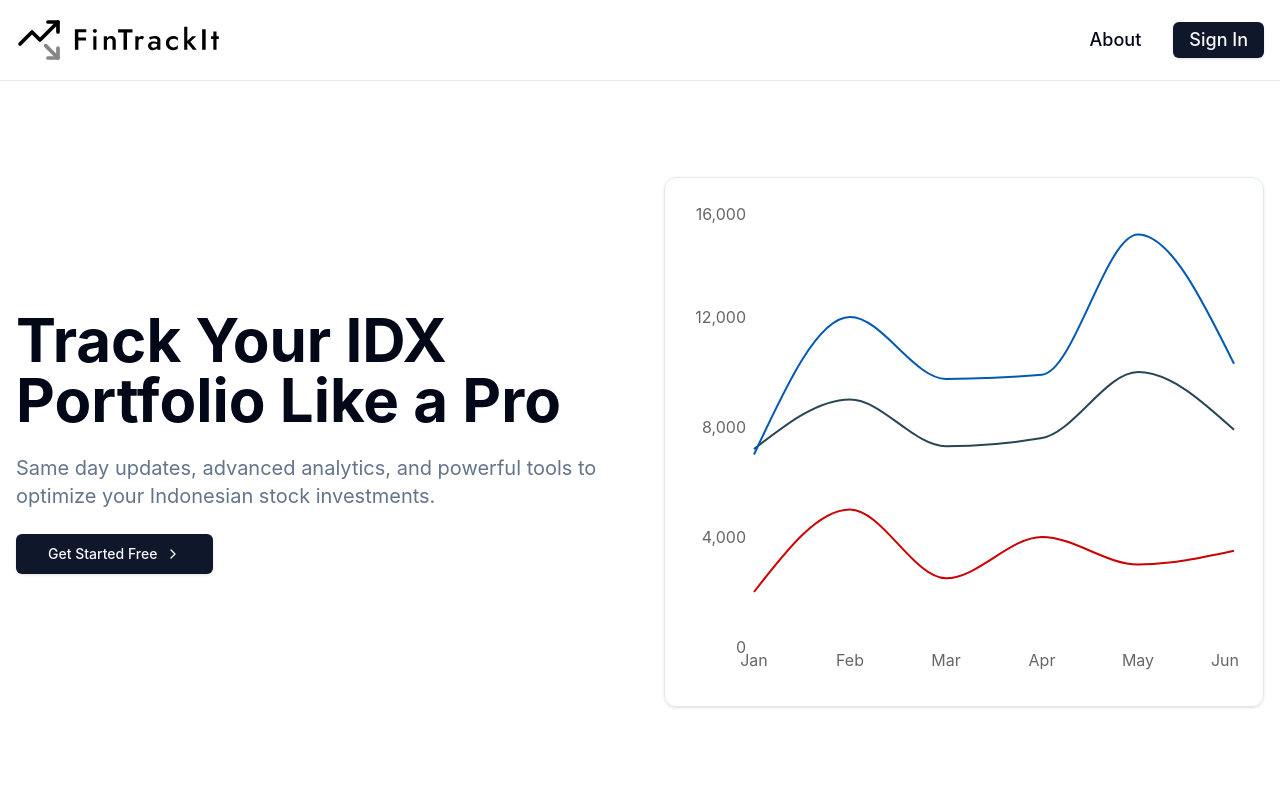
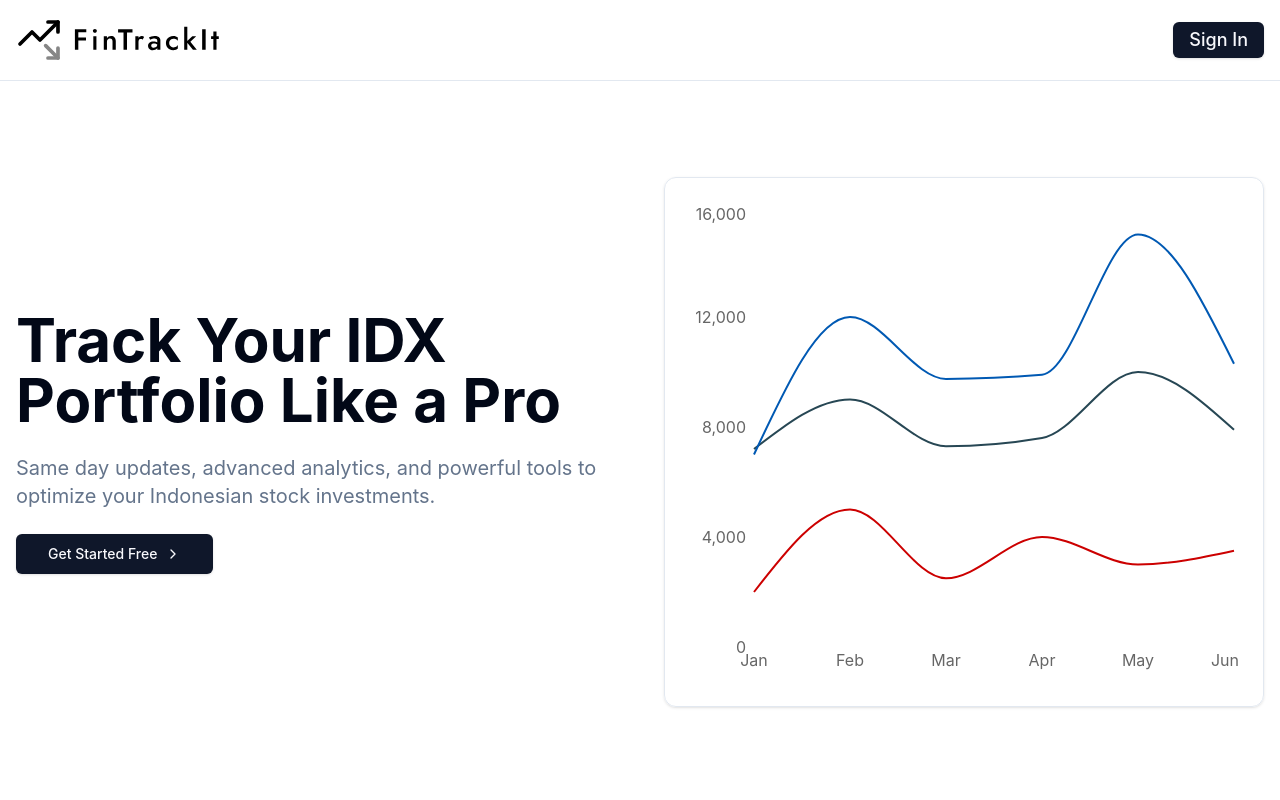
Before and after one commit to david-dewanto/UAS-Frontend, a React (Vite) app: page / in a window 1280 px wide. Shown: the top 800 px of the page. Built offline with nearby package versions, Linux system fonts and the light colour scheme; no server answers.

Commit message:
Update Deployment

```diff
--- a/src/lib/api.ts
+++ b/src/lib/api.ts
@@ -1,14 +1,14 @@
 // src/lib/api.ts
 import axios, { InternalAxiosRequestConfig } from 'axios';
 
-const API_URL = 'http://127.0.0.1:8000/v1'
-//'/api/proxy';  // Keep this relative // DEVELOPMENT SERVER
+const API_URL = '/api/proxy'
+//'http://127.0.0.1:8000/v1';  // Keep this relative // DEVELOPMENT SERVER
 
 const api = axios.create({
   baseURL: API_URL,
   headers: {
     'Content-Type': 'application/json',
-    'X-API-Key' : '621f00b1-c60e-44dc-9455-fc3cd86b7868-4fdd7370-25db-42c5-9de2-71487994c6ad' // DEVELOPMENT SERVER
+    // 'X-API-Key' : '621f00b1-c60e-44dc-9455-fc3cd86b7868-4fdd7370-25db-42c5-9de2-71487994c6ad' // DEVELOPMENT SERVER
   },
   withCredentials: false,
 });
--- a/src/pages/LandingPage.tsx
+++ b/src/pages/LandingPage.tsx
@@ -31,9 +31,6 @@ const LandingPage = () => {
             <img src={logo} alt="Logo" className="h-12 w-auto" />
           </div>
           <div className="flex items-center gap-4">
-            <Button variant="ghost" className="text-lg">
-              About
-            </Button>
             <Button asChild className="text-lg">
               <Link to="/login">Sign In</Link>
             </Button>
```
